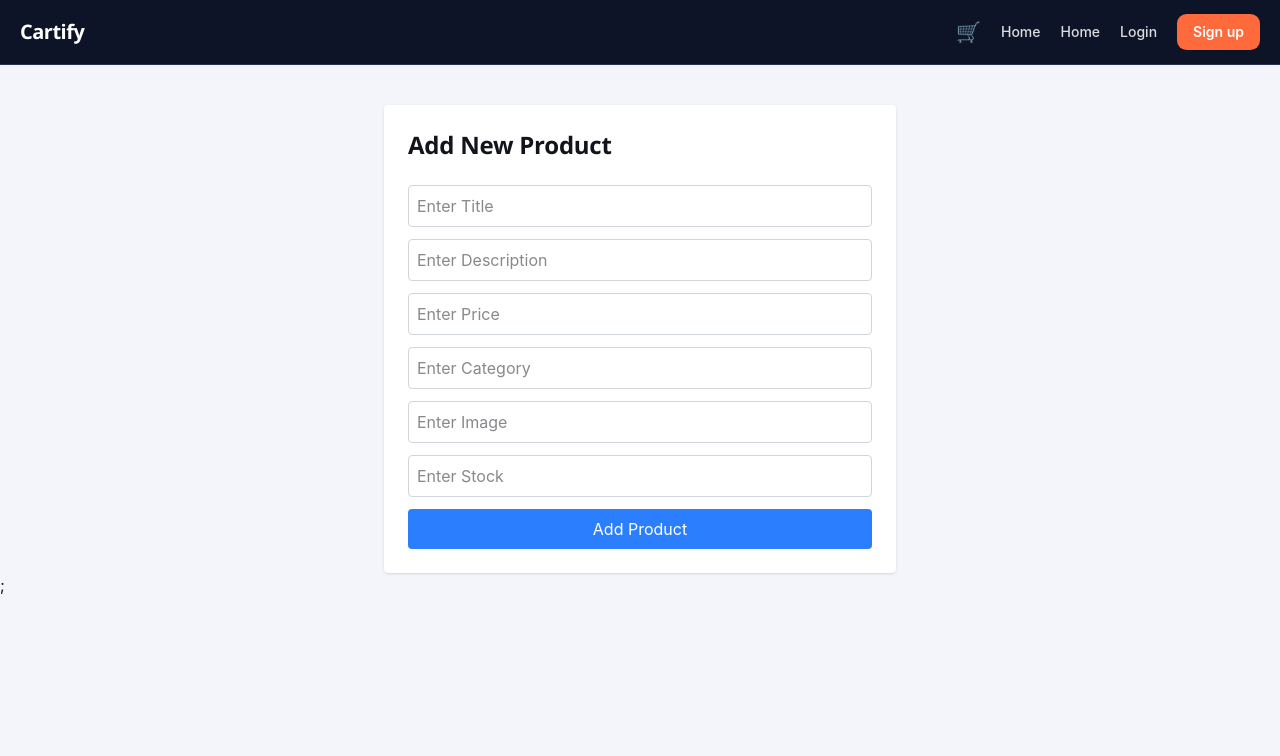
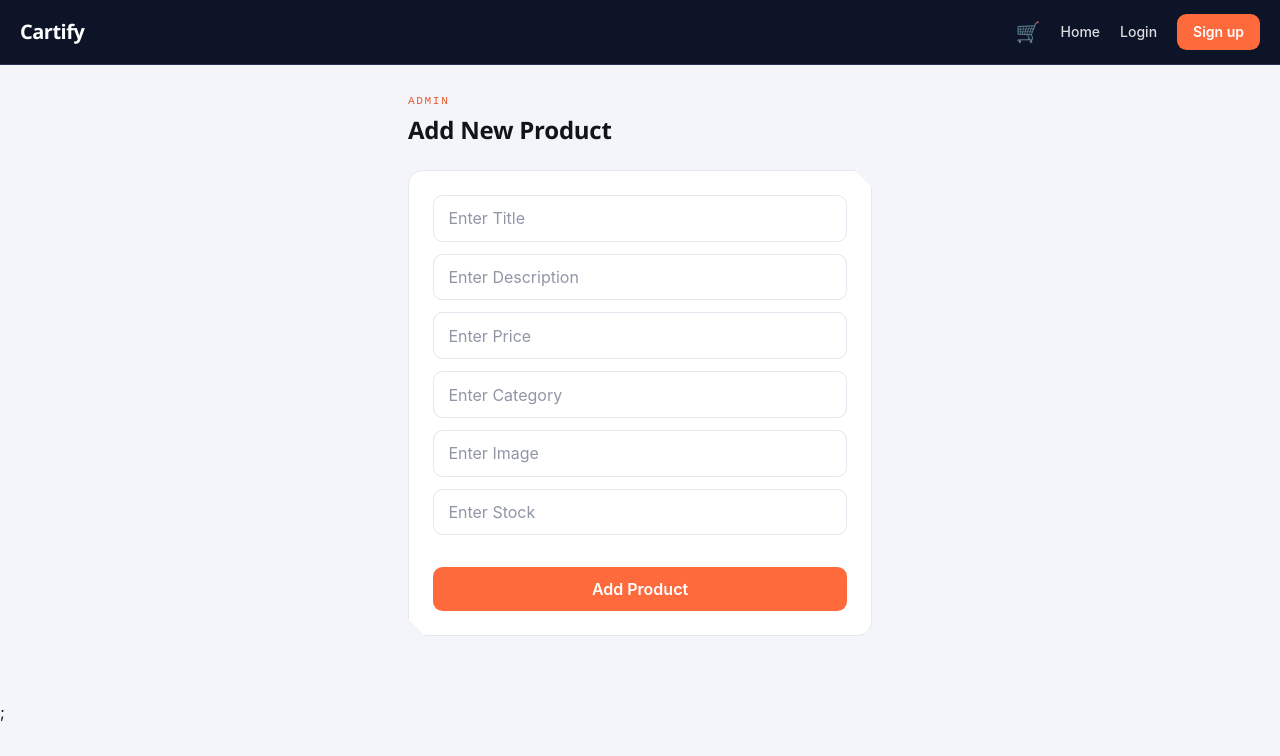
Before and after one commit to haris379/mern-ecommerce-project, a React (Vite) app in the folder frontend/: page /admin/products/add in a window 1280 px wide. Shown: the top 756 px of the page. Built offline with nearby package versions, Linux system fonts and the light colour scheme.

Commit message:
Add Home Navigation in Navbar

```diff
--- a/frontend/src/admin/AddPrduct.jsx
+++ b/frontend/src/admin/AddPrduct.jsx
@@ -34,8 +34,12 @@ const AddPrduct = () => {
 
   return (
     <>
-      <div className="max-w-lg mx-auto mt-10 bg-white p-6 shadow rounded">
-        <h2 className="text-2xl font-bold mb-6">Add New Product</h2>
+      <div className="page-shell max-w-lg">
+        <p className="eyebrow">Admin</p>
+        <h2 className="font-display text-2xl font-bold mt-1 mb-6">
+          Add New Product
+        </h2>
+        <div className="card chip-notch p-6">
           <form onSubmit={handleSubmit} className="space-y-3">
             {Object.keys(form).map((key) => (
               <input
@@ -45,16 +49,14 @@ const AddPrduct = () => {
                 onChange={handleChange}
                 //   placeholder={key}
                 placeholder={`Enter ${key.charAt(0).toUpperCase() + key.slice(1)}`}
-              className="w-full p-2 border border-gray-300 rounded"
+                className="input-field"
               />
             ))}
-          <button
-            type="submit"
-            className="w-full bg-blue-500 text-white p-2 rounded hover:bg-blue-600"
-          >
+            <button type="submit" className="btn-primary w-full py-2.5 mt-5">
               Add Product
             </button>
           </form>
+        </div>
       </div>
     </>
   );
--- a/frontend/src/components/Navbar.jsx
+++ b/frontend/src/components/Navbar.jsx
@@ -61,12 +61,7 @@ const Navbar = () => {
             >
               Home
             </Link>
-            <Link
-              to="/admin"
-              className="text-sm font-medium text-white/85 hover:text-white transition-colors"
-            >
-              Home
-            </Link>
+
             {!userId ? (
               <>
                 <Link
```
Lines whose indentation alone changed are shown as unchanged.
